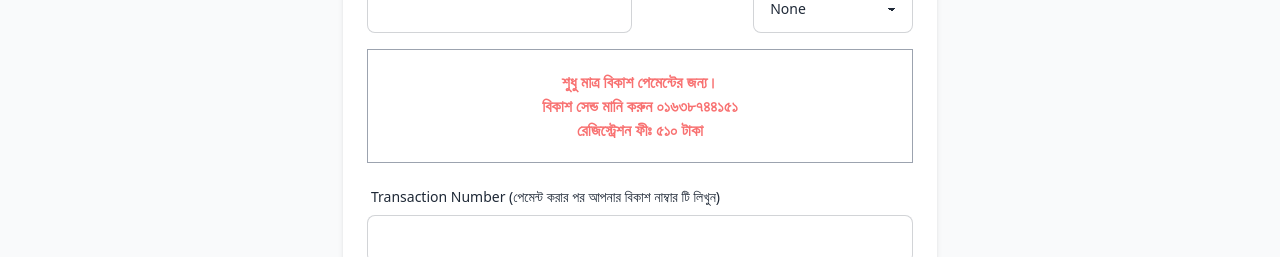
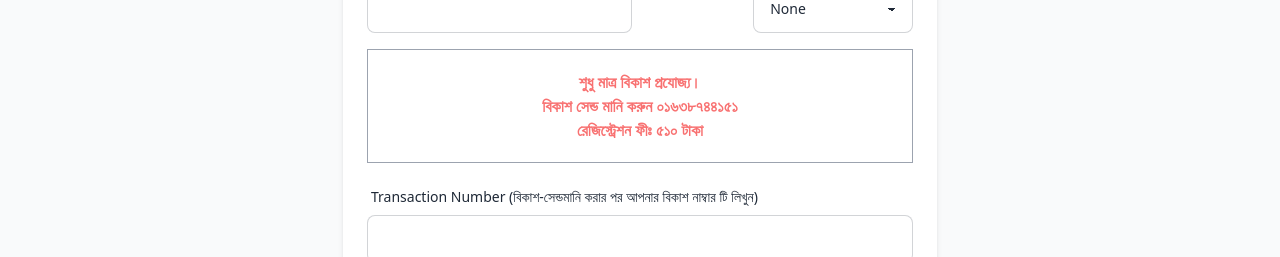
Before and after one commit to nhsuprim/MPL-Auction-Ui, a Next.js app: page /signup in a window 1280 px wide. Shown: the part 611-868 px from the top of the page. Built offline with nearby package versions, Linux system fonts and the light colour scheme.

Commit message:
sign up page updated

```diff
--- a/src/app/signup/page.tsx
+++ b/src/app/signup/page.tsx
@@ -233,7 +233,7 @@
                 </div>
 
                 <div className="p-5 border border-gray-400 text-red-400 text-center font-semibold">
-                    <h2> শুধু মাত্র বিকাশ পেমেন্টের জন্য।</h2>
+                    <h2> শুধু মাত্র বিকাশ প্রযোজ্য।</h2>
                     <h2>বিকাশ সেন্ড মানি করুন ০১৬৩৮৭৪৪১৫১</h2>
                     <h2>রেজিস্ট্রেশন ফীঃ ৫১০ টাকা</h2>
                 </div>
@@ -241,8 +241,8 @@
                 <div className="form-control">
                     <label className="label">
                         <span className="label-text">
-                            Transaction Number (পেমেন্ট করার পর আপনার বিকাশ
-                            নাম্বার টি লিখুন){" "}
+                            Transaction Number (বিকাশ-সেন্ডমানি করার পর আপনার
+                            বিকাশ নাম্বার টি লিখুন){" "}
                         </span>
                     </label>
                     <input
```
